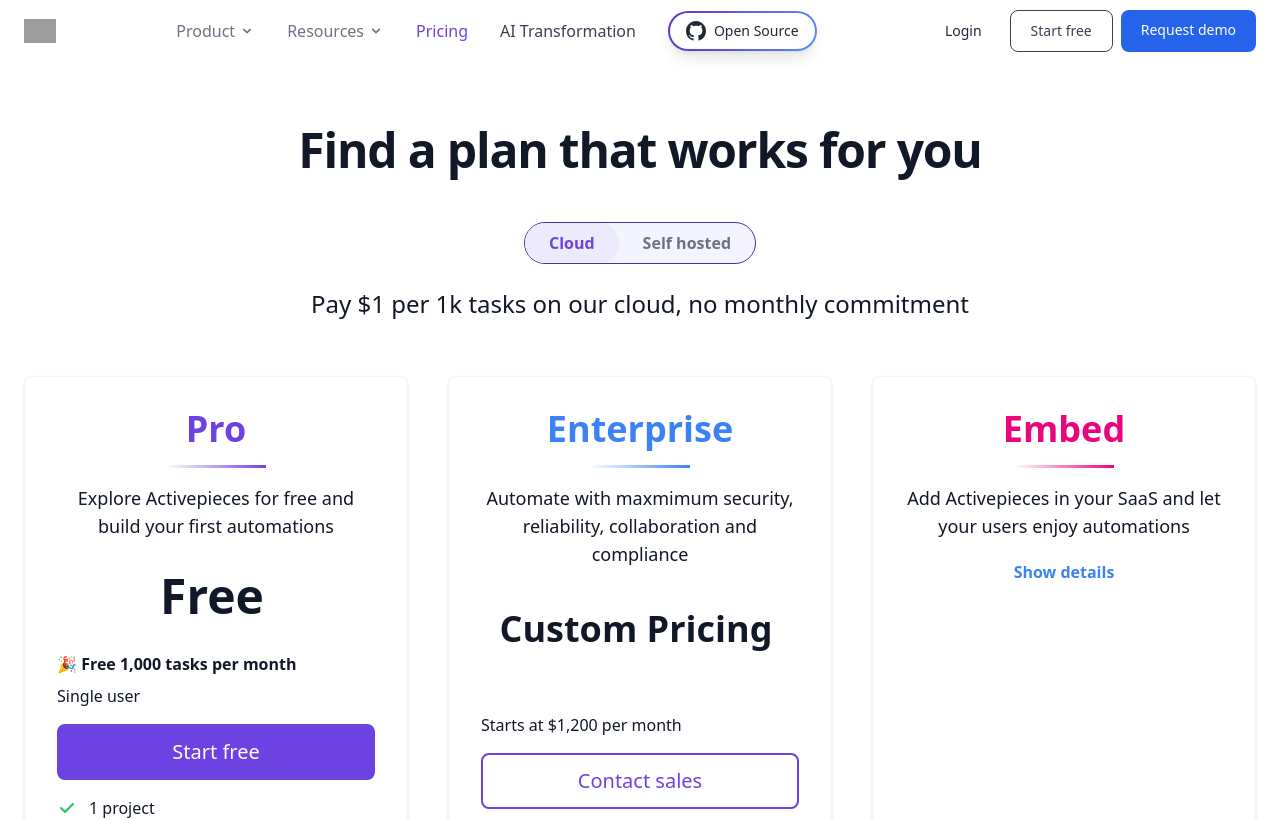
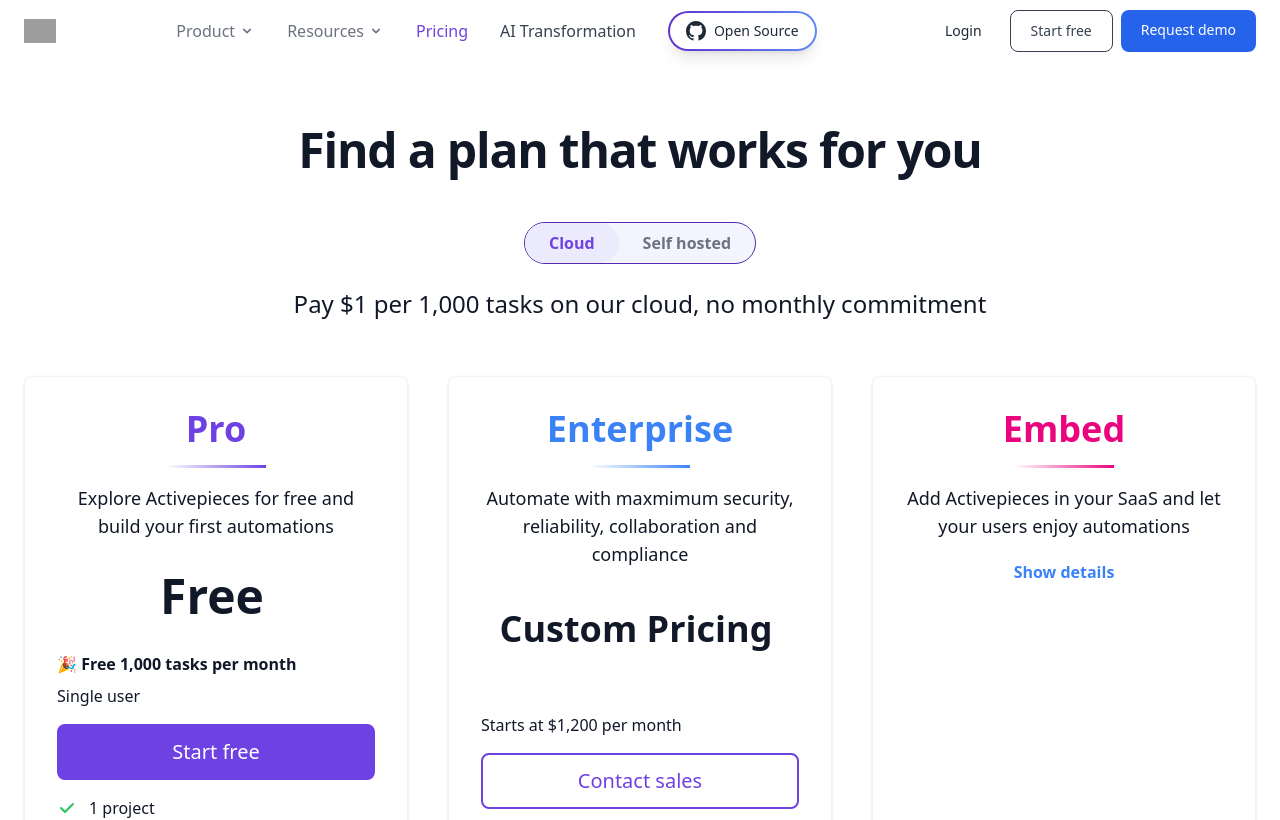
Before and after one commit to activepieces/marketing, a Nuxt app: page /pricing in a window 1280 px wide. Shown: the top 820 px of the page. Built offline with nearby package versions, Linux system fonts and the light colour scheme; grey boxes are pictures that could not be loaded.

Commit message:
fix: replace 1k with 1,000

```diff
--- a/components/pages/pricing/Table.vue
+++ b/components/pages/pricing/Table.vue
@@ -64,7 +64,7 @@
       </div>
       <div class="mx-auto max-w-screen-md text-center mb-8 lg:mb-12">
         <p class="mb-5 font-light text-gray-900 sm:text-2xl dark:text-gray-400 h-[40px]"
-          v-if="deploymentMode === 'cloud'">Pay $1 per 1k tasks on our cloud, no monthly commitment</p>
+          v-if="deploymentMode === 'cloud'">Pay $1 per 1,000 tasks on our cloud, no monthly commitment</p>
         <p class="mb-5 font-light text-gray-900 sm:text-2xl dark:text-gray-400 h-[40px]"
           v-else="deploymentMode === 'self-hosted'">Unlimited tasks, process as many tasks as your machines can</p>
 
```
